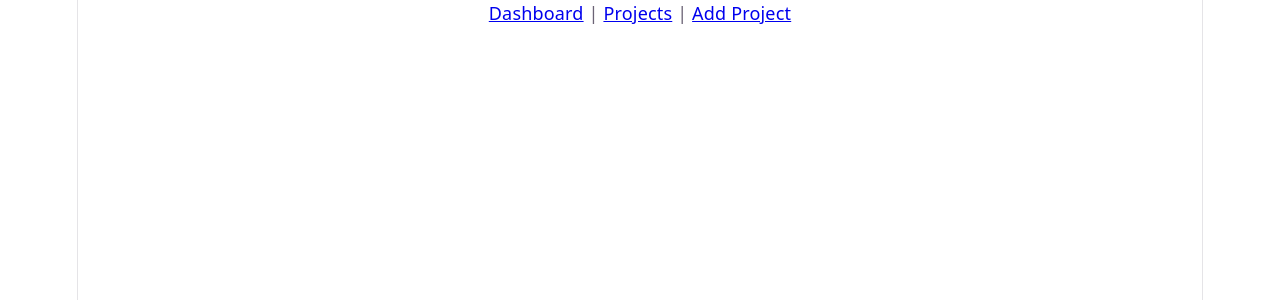
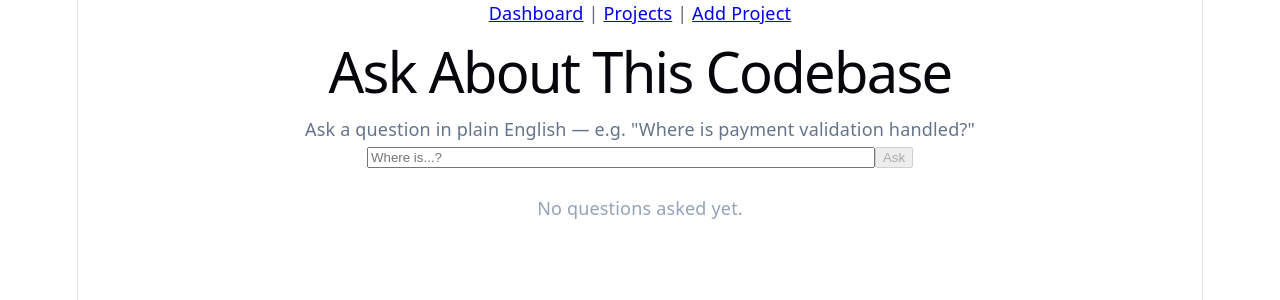
Before and after one commit to munna710/codebase-archaeologist, a React app in the folder frontend/: page /projects/1/chat in a window 1280 px wide. Shown: the top 300 px of the page. Built offline with nearby package versions, Linux system fonts and the light colour scheme; the HTML template or start-up script is replaced by a standard one.

Commit message:
add codebase chat frontend

```diff
--- a/frontend/src/App.jsx
+++ b/frontend/src/App.jsx
@@ -7,6 +7,7 @@ import DependencyGraph from './pages/DependencyGraph';
 import Documentation from './pages/Documentation';
 import CodeExplorer from './pages/CodeExplorer';
 import ClassDetails from './pages/ClassDetails';
+import Chat from './pages/Chat';
 
 
 function App() {
@@ -27,6 +28,7 @@ function App() {
         <Route path="/projects/:id/documentation" element={<Documentation />} />
         <Route path="/projects/:id/explorer" element={<CodeExplorer />} />
         <Route path="/projects/:id/classes/:classId" element={<ClassDetails />} />
+        <Route path="/projects/:id/chat" element={<Chat />} />
       </Routes>
     </BrowserRouter>
   );
--- /dev/null
+++ b/frontend/src/api/chat.js
@@ -0,0 +1,6 @@
+import apiClient from './client';
+
+export const askQuestion = async (projectId, question) => {
+  const response = await apiClient.post(`/projects/${projectId}/chat`, { question });
+  return response.data;
+};
--- /dev/null
+++ b/frontend/src/pages/Chat.jsx
@@ -0,0 +1,105 @@
+import { useState } from 'react';
+import { useParams, Link } from 'react-router-dom';
+import { askQuestion } from '../api/chat';
+
+function Chat() {
+  const { id } = useParams();
+  const [question, setQuestion] = useState('');
+  const [history, setHistory] = useState([]); // array of { question, answer, relevantClasses }
+  const [asking, setAsking] = useState(false);
+  const [error, setError] = useState(null);
+
+  const handleSubmit = async (e) => {
+    e.preventDefault();
+
+    const trimmedQuestion = question.trim();
+    if (!trimmedQuestion) return;
+
+    setAsking(true);
+    setError(null);
+
+    try {
+      const result = await askQuestion(id, trimmedQuestion);
+
+      // Prepend so the newest question appears at the top.
+      setHistory((prev) => [
+        { question: trimmedQuestion, answer: result.answer, relevantClasses: result.relevantClasses },
+        ...prev,
+      ]);
+      setQuestion('');
+    } catch (err) {
+      setError(
+        err.response?.data?.message || 'Failed to get an answer. Please try again.'
+      );
+    } finally {
+      setAsking(false);
+    }
+  };
+
+  return (
+    <div>
+      <h1>Ask About This Codebase</h1>
+      <p style={{ color: '#64748b' }}>
+        Ask a question in plain English — e.g. "Where is payment validation handled?"
+      </p>
+
+      <form onSubmit={handleSubmit} style={{ marginBottom: '1.5rem' }}>
+        <input
+          type="text"
+          placeholder="Where is...?"
+          value={question}
+          onChange={(e) => setQuestion(e.target.value)}
+          disabled={asking}
+          style={{ width: '500px', maxWidth: '100%' }}
+        />
+        <button type="submit" disabled={asking || !question.trim()}>
+          {asking ? 'Thinking...' : 'Ask'}
+        </button>
+      </form>
+
+      {error && <p style={{ color: '#dc2626' }}>{error}</p>}
+
+      {history.length === 0 && !asking && (
+        <p style={{ color: '#94a3b8' }}>No questions asked yet.</p>
+      )}
+
+      {history.map((entry, index) => (
+        <div
+          key={index}
+          style={{ border: '1px solid #e2e8f0', borderRadius: '8px', padding: '1rem', marginBottom: '1rem' }}
+        >
+          <p style={{ fontWeight: 'bold', marginBottom: '0.5rem' }}>Q: {entry.question}</p>
+          <p style={{ whiteSpace: 'pre-wrap', marginBottom: '0.75rem' }}>{entry.answer}</p>
+
+          {entry.relevantClasses.length > 0 && (
+            <div>
+              <p style={{ fontSize: '0.85rem', color: '#64748b', marginBottom: '0.25rem' }}>
+                Related classes:
+              </p>
+              <div style={{ display: 'flex', gap: '0.5rem', flexWrap: 'wrap' }}>
+                {entry.relevantClasses.map((cls) => (
+                  <Link
+                    key={cls.classId}
+                    to={`/projects/${id}/classes/${cls.classId}`}
+                    style={{
+                      fontSize: '0.85rem',
+                      backgroundColor: '#eff6ff',
+                      color: '#2563eb',
+                      padding: '0.25rem 0.6rem',
+                      borderRadius: '999px',
+                      textDecoration: 'none',
+                    }}
+                  >
+                    {cls.className}
+                  </Link>
+                ))}
+              </div>
+            </div>
+          )}
+        </div>
+      ))}
+    </div>
+  );
+}
+
+export default Chat;
--- a/frontend/src/pages/ProjectOverview.jsx
+++ b/frontend/src/pages/ProjectOverview.jsx
@@ -86,6 +86,8 @@ function ProjectOverview() {
             <Link to={`/projects/${id}/dependencies`}>View Dependency Graph</Link>
             {' | '}
             <Link to={`/projects/${id}/documentation`}>View Documentation</Link>
+            {' | '}
+            <Link to={`/projects/${id}/chat`}>Ask a Question</Link>
           </nav>
 
           <div style={{ display: 'flex', gap: '2rem', marginTop: '2rem', flexWrap: 'wrap' }}>
```
